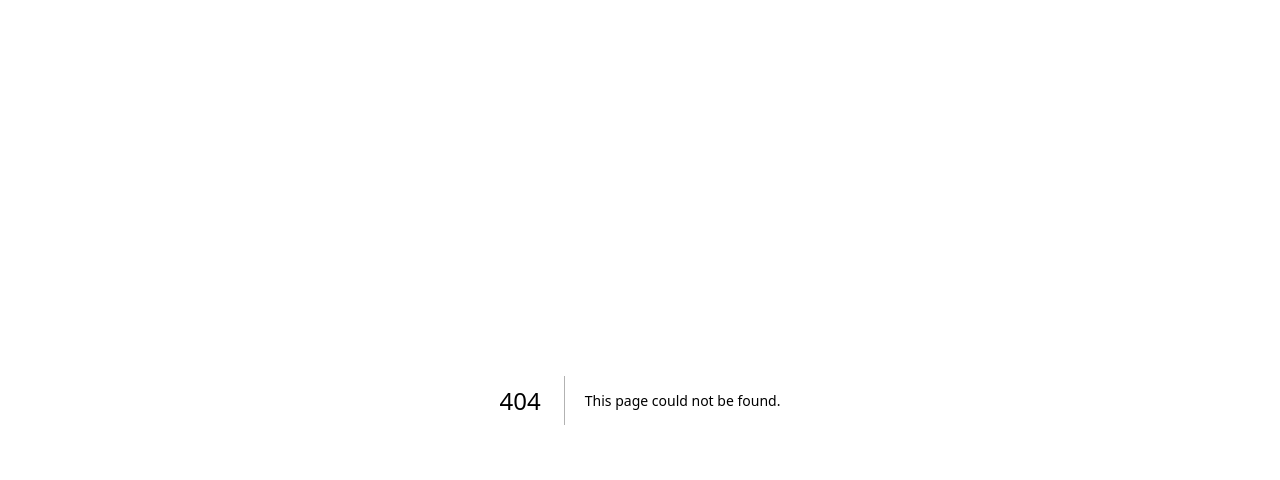
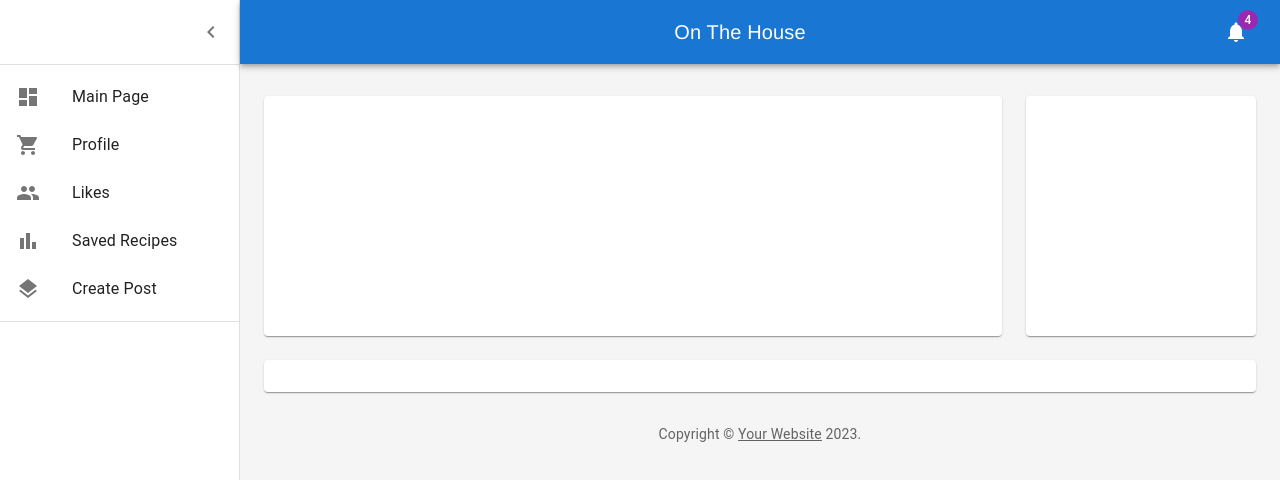
Before and after one commit to graydonbenson/onthehouse, a Next.js app in the folder frontend/: page /landingpage in a window 1280 px wide. Before the commit this address had no page. Shown: the top 480 px of the page. Built offline with nearby package versions, Linux system fonts and the light colour scheme.

Commit message:
home page after logging in

```diff
--- /dev/null
+++ b/frontend/pages/landingpage.js
@@ -0,0 +1,205 @@
+import * as React from 'react';
+import { styled, createTheme, ThemeProvider } from '@mui/material/styles';
+import CssBaseline from '@mui/material/CssBaseline';
+import MuiDrawer from '@mui/material/Drawer';
+import Box from '@mui/material/Box';
+import MuiAppBar from '@mui/material/AppBar';
+import Toolbar from '@mui/material/Toolbar';
+import List from '@mui/material/List';
+import Typography from '@mui/material/Typography';
+import Divider from '@mui/material/Divider';
+import IconButton from '@mui/material/IconButton';
+import Badge from '@mui/material/Badge';
+import Container from '@mui/material/Container';
+import Grid from '@mui/material/Grid';
+import Paper from '@mui/material/Paper';
+import Link from '@mui/material/Link';
+import MenuIcon from '@mui/icons-material/Menu';
+import ChevronLeftIcon from '@mui/icons-material/ChevronLeft';
+import NotificationsIcon from '@mui/icons-material/Notifications';
+import { mainListItems, secondaryListItems } from './listItems';
+
+function Copyright(props) {
+  return (
+    <Typography variant="body2" color="text.secondary" align="center" {...props}>
+      {'Copyright © '}
+      <Link color="inherit" href="https://mui.com/">
+        Your Website
+      </Link>{' '}
+      {new Date().getFullYear()}
+      {'.'}
+    </Typography>
+  );
+}
+
+const drawerWidth = 240;
+
+const AppBar = styled(MuiAppBar, {
+  shouldForwardProp: (prop) => prop !== 'open',
+})(({ theme, open }) => ({
+  zIndex: theme.zIndex.drawer + 1,
+  transition: theme.transitions.create(['width', 'margin'], {
+    easing: theme.transitions.easing.sharp,
+    duration: theme.transitions.duration.leavingScreen,
+  }),
+  ...(open && {
+    marginLeft: drawerWidth,
+    width: `calc(100% - ${drawerWidth}px)`,
+    transition: theme.transitions.create(['width', 'margin'], {
+      easing: theme.transitions.easing.sharp,
+      duration: theme.transitions.duration.enteringScreen,
+    }),
+  }),
+}));
+
+const Drawer = styled(MuiDrawer, { shouldForwardProp: (prop) => prop !== 'open' })(
+  ({ theme, open }) => ({
+    '& .MuiDrawer-paper': {
+      position: 'relative',
+      whiteSpace: 'nowrap',
+      width: drawerWidth,
+      transition: theme.transitions.create('width', {
+        easing: theme.transitions.easing.sharp,
+        duration: theme.transitions.duration.enteringScreen,
+      }),
+      boxSizing: 'border-box',
+      ...(!open && {
+        overflowX: 'hidden',
+        transition: theme.transitions.create('width', {
+          easing: theme.transitions.easing.sharp,
+          duration: theme.transitions.duration.leavingScreen,
+        }),
+        width: theme.spacing(7),
+        [theme.breakpoints.up('sm')]: {
+          width: theme.spacing(9),
+        },
+      }),
+    },
+  }),
+);
+
+const mdTheme = createTheme();
+
+function DashboardContent() {
+  const [open, setOpen] = React.useState(true);
+  const toggleDrawer = () => {
+    setOpen(!open);
+  };
+
+  return (
+    <ThemeProvider theme={mdTheme}>
+      <Box sx={{ display: 'flex' }}>
+        <CssBaseline />
+        <AppBar position="absolute" open={open}>
+          <Toolbar
+            sx={{
+              pr: '24px', // keep right padding when drawer closed
+            }}
+          >
+            <IconButton
+              edge="start"
+              color="inherit"
+              aria-label="open drawer"
+              onClick={toggleDrawer}
+              sx={{
+                marginRight: '36px',
+                ...(open && { display: 'none' }),
+              }}
+            >
+              <MenuIcon />
+            </IconButton>
+            <Typography
+              component="h1"
+              variant="h6"
+              color="inherit"
+              fontFamily={'"Helvetica Neue"'}
+              textAlign="center"
+              noWrap
+              sx={{ flexGrow: 1 }}
+
+            >
+              On The House
+            </Typography>
+            <IconButton color="inherit">
+              <Badge badgeContent={4} color="secondary">
+                <NotificationsIcon />
+              </Badge>
+            </IconButton>
+          </Toolbar>
+        </AppBar>
+        <Drawer variant="permanent" open={open}>
+          <Toolbar
+            sx={{
+              display: 'flex',
+              alignItems: 'center',
+              justifyContent: 'flex-end',
+              px: [1],
+            }}
+          >
+            <IconButton onClick={toggleDrawer}>
+              <ChevronLeftIcon />
+            </IconButton>
+          </Toolbar>
+          <Divider />
+          <List component="nav">
+            {mainListItems}
+            <Divider sx={{ my: 1 }} />
+            {secondaryListItems}
+          </List>
+        </Drawer>
+        <Box
+          component="main"
+          sx={{
+            backgroundColor: (theme) =>
+              theme.palette.mode === 'light'
+                ? theme.palette.grey[100]
+                : theme.palette.grey[900],
+            flexGrow: 1,
+            height: '100vh',
+            overflow: 'auto',
+          }}
+        >
+          <Toolbar />
+          <Container maxWidth="lg" sx={{ mt: 4, mb: 4 }}>
+            <Grid container spacing={3}>
+              {/* Chart */}
+              <Grid item xs={12} md={8} lg={9}>
+                <Paper
+                  sx={{
+                    p: 2,
+                    display: 'flex',
+                    flexDirection: 'column',
+                    height: 240,
+                  }}
+                >
+                </Paper>
+              </Grid>
+              {/* Recent Deposits */}
+              <Grid item xs={12} md={4} lg={3}>
+                <Paper
+                  sx={{
+                    p: 2,
+                    display: 'flex',
+                    flexDirection: 'column',
+                    height: 240,
+                  }}
+                >
+                </Paper>
+              </Grid>
+              {/* Recent Orders */}
+              <Grid item xs={12}>
+                <Paper sx={{ p: 2, display: 'flex', flexDirection: 'column' }}>
+                </Paper>
+              </Grid>
+            </Grid>
+            <Copyright sx={{ pt: 4 }} />
+          </Container>
+        </Box>
+      </Box>
+    </ThemeProvider>
+  );
+}
+
+export default function Dashboard() {
+  return <DashboardContent />;
+}
--- /dev/null
+++ b/frontend/pages/listItems.js
@@ -0,0 +1,46 @@
+import * as React from 'react';
+import ListItemButton from '@mui/material/ListItemButton';
+import ListItemIcon from '@mui/material/ListItemIcon';
+import ListItemText from '@mui/material/ListItemText';
+import ListSubheader from '@mui/material/ListSubheader';
+import DashboardIcon from '@mui/icons-material/Dashboard';
+import ShoppingCartIcon from '@mui/icons-material/ShoppingCart';
+import PeopleIcon from '@mui/icons-material/People';
+import BarChartIcon from '@mui/icons-material/BarChart';
+import LayersIcon from '@mui/icons-material/Layers';
+import AssignmentIcon from '@mui/icons-material/Assignment';
+
+export const mainListItems = (
+  <React.Fragment>
+    <ListItemButton>
+      <ListItemIcon>
+        <DashboardIcon />
+      </ListItemIcon>
+      <ListItemText primary="Main Page" />
+    </ListItemButton>
+    <ListItemButton>
+      <ListItemIcon>
+        <ShoppingCartIcon />
+      </ListItemIcon>
+      <ListItemText primary="Profile" />
+    </ListItemButton>
+    <ListItemButton>
+      <ListItemIcon>
+        <PeopleIcon />
+      </ListItemIcon>
+      <ListItemText primary="Likes" />
+    </ListItemButton>
+    <ListItemButton>
+      <ListItemIcon>
+        <BarChartIcon />
+      </ListItemIcon>
+      <ListItemText primary="Saved Recipes" />
+    </ListItemButton>
+    <ListItemButton>
+      <ListItemIcon>
+        <LayersIcon />
+      </ListItemIcon>
+      <ListItemText primary="Create Post" />
+    </ListItemButton>
+  </React.Fragment>
+);
```
